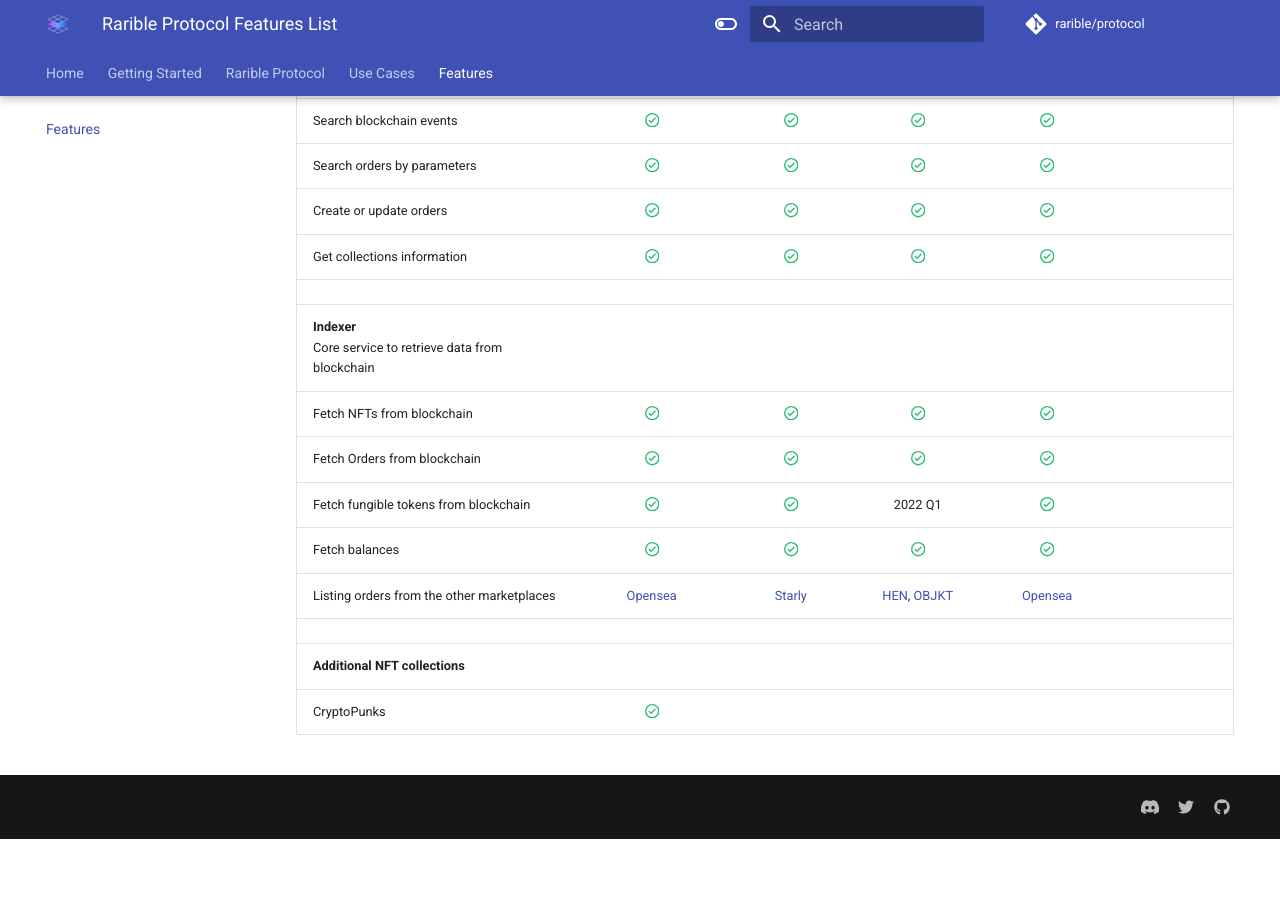
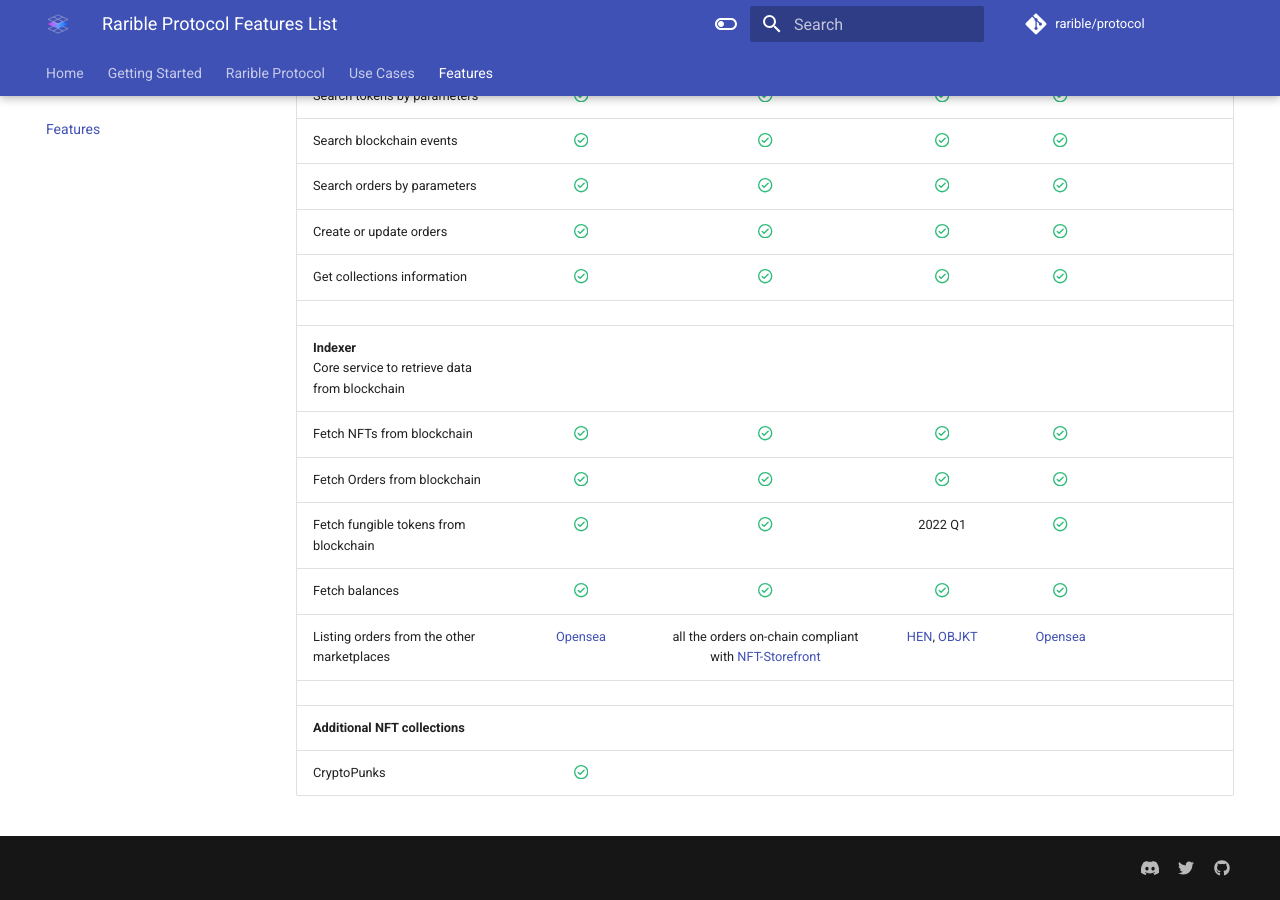
Before and after one commit to rarible/protocol, an MkDocs documentation site: the page built from docs/features.md, in a window 1280 px wide and 900 px high, scrolled down 944 px. Built offline with MkDocs 1.6.1 and Material for MkDocs 9.7.7, drawn with Linux system fonts in a browser that asks for light colours; comment, search, counter and statistics services are not loaded; before the commit the page ends 1783 px from its top, so only the background shows below that.

Commit message:
fixing Flow mrktplc

```diff
--- a/docs/features.md
+++ b/docs/features.md
@@ -33,7 +33,7 @@
 | Fetch Orders from blockchain                                  |                                  :octicons-check-circle-16:{ .check }                                  |                                :octicons-check-circle-16:{ .check }                                |                            :octicons-check-circle-16:{ .check }                            |                                  :octicons-check-circle-16:{ .check }                                  |                          |
 | Fetch fungible tokens from blockchain                         |                                  :octicons-check-circle-16:{ .check }                                  |                                :octicons-check-circle-16:{ .check }                                |                                          2022 Q1                                           |                                  :octicons-check-circle-16:{ .check }                                  |                          |
 | Fetch balances                                                |                                  :octicons-check-circle-16:{ .check }                                  |                                :octicons-check-circle-16:{ .check }                                |                            :octicons-check-circle-16:{ .check }                            |                                  :octicons-check-circle-16:{ .check }                                  |                          |
-| Listing orders from the other marketplaces                    |                                     [Opensea](https://opensea.io)                                      |                                    [Starly](https://starly.io)                                     |               [HEN](https://www.hicetnunc.xyz/), [OBJKT](https://objkt.com/)               |                                     [Opensea](https://opensea.io)                                      |                          |
+| Listing orders from the other marketplaces                    |                                     [Opensea](https://opensea.io)                                      | all the orders on-chain compliant with [NFT-Storefront](https://github.com/onflow/nft-storefront)  |               [HEN](https://www.hicetnunc.xyz/), [OBJKT](https://objkt.com/)               |                                     [Opensea](https://opensea.io)                                      |                          |
 |                                                               |                                                                                                        |                                                                                                    |                                                                                            |                                                                                                        |                          |
 | **Additional NFT collections**                                |                                                                                                        |                                                                                                    |                                                                                            |                                                                                                        |                          |
 | CryptoPunks                                                   |                                  :octicons-check-circle-16:{ .check }                                  |                                                                                                    |                                                                                            |                                                                                                        |                          |
```
